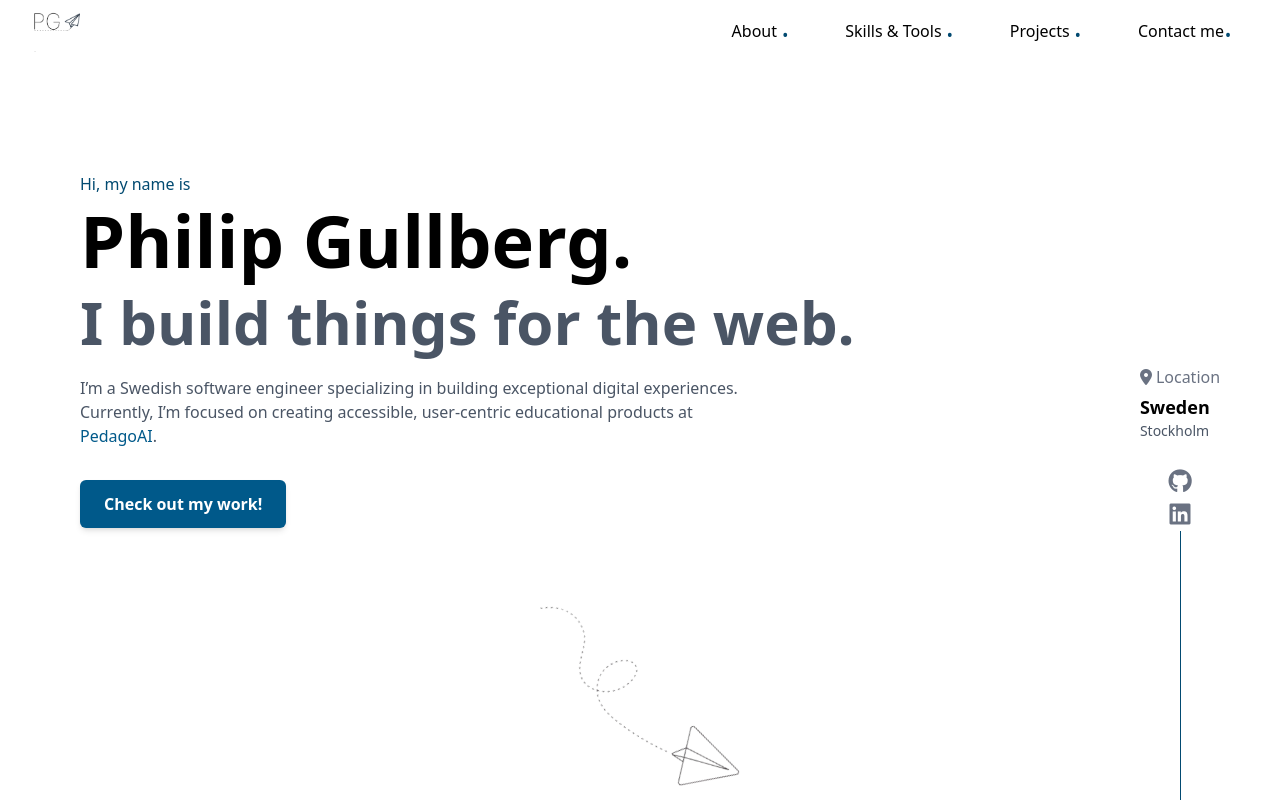
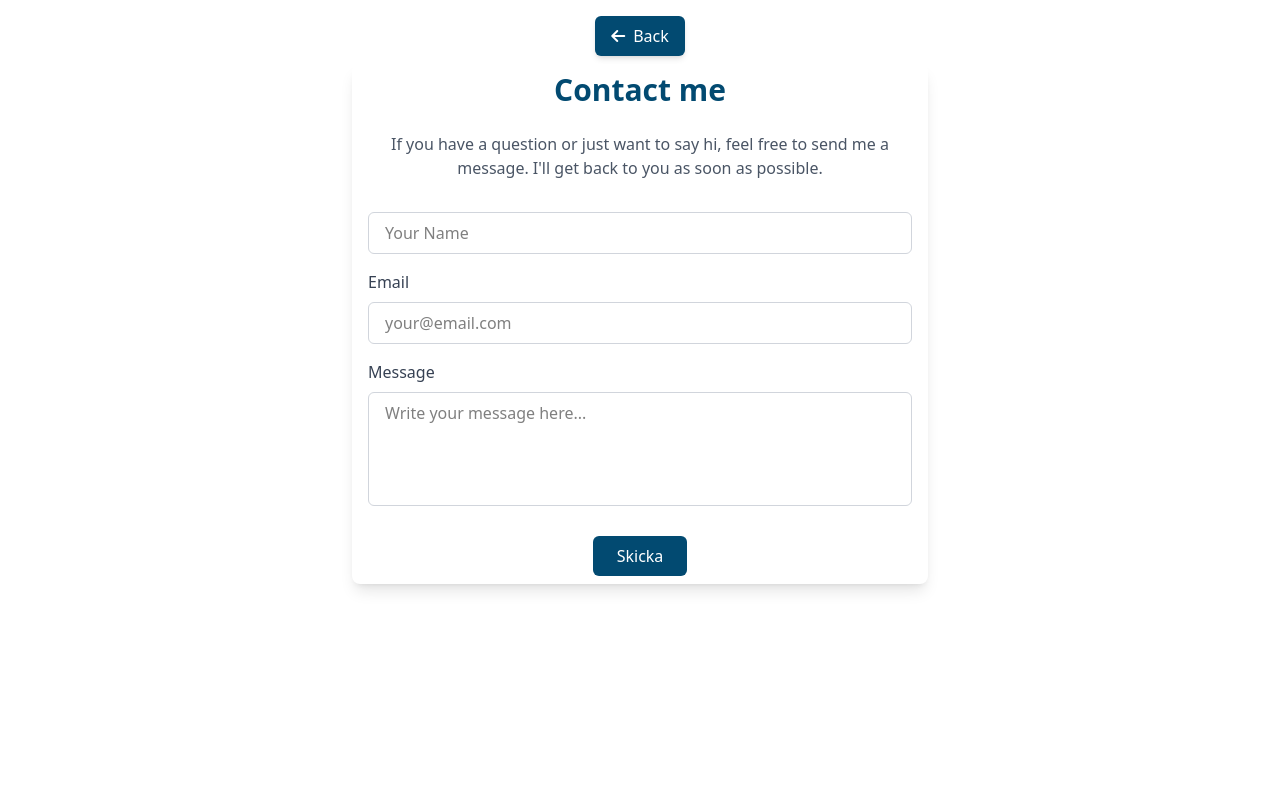
Before and after one commit to PhilipGullberg/personal-website, a Vue app: page /contact in a window 1280 px wide. Shown: the top 800 px of the page. Built offline with nearby package versions, Linux system fonts and the light colour scheme.

Commit message:
Added scroll animations

```diff
--- a/src/App.vue
+++ b/src/App.vue
@@ -1,7 +1,9 @@
 <!-- src/App.vue -->
 <template>
   <div id="app" class="flex flex-col min-h-screen">
-    <OnePager />
+
+
+    <router-view></router-view>
   </div>
 </template>
 
--- a/src/components/HeroTailwind.vue
+++ b/src/components/HeroTailwind.vue
@@ -1,5 +1,5 @@
 <template>
-  <section class="relative w-full min-h-screen flex bg-white">
+  <section class="relative w-full md:min-h-screen h-130 flex bg-white">
     <div class="container mx-auto md:px-20 px-8 pt-12 md:pt-28">
       <p class="text-md text-sky-900 mb-2">Hi, my name is </p>
 
@@ -54,7 +54,7 @@
     <span class="h-92 border-l-1  border-sky-900 mb-4 "></span>
   </div>
   <div class="flex justify-center">
-    <img src="../assets/Paper_plane.png" class="md:w-68 w-48 -scale-100 rotate-240 absolute top-5/6 md:top-3/4" alt="">
+    <img src="../assets/Paper_plane.png" class="md:w-68 w-48 -scale-100 rotate-240 absolute z-50 top-5/6 md:top-3/4" alt="">
   </div>
 </template>
 
--- a/src/components/Navigation.vue
+++ b/src/components/Navigation.vue
@@ -1,18 +1,18 @@
 <template>
-    <nav  class=" p-2 sticky top-0 transition-colors duration-300 z-90  " :class="{'bg-gray-200': isOpen, '': !isOpen}, scrolled
+    <nav  class=" p-2 sticky top-0 transition-colors duration-300 z-90  " :class=" scrolled
       ? 'bg-white border-b border-gray-200 shadow-sm transition-colors duration-200'
       : 'bg-transparent border-none transition-colors duration-200'">
-      <ul class="hidden md:flex justify-between align-items space-x-6 px-6">
-        <a href=""> <img src="../assets/icon_fin.png" class="w-12 " alt=""></a>
+      <ul class="hidden md:flex justify-between items-center space-x-6 px-6">
+        <img src="../assets/icon_fin.png" class="w-16 " alt="">
         <div class="flex space-x-10">
         <li>
           <a
-            href="#about"
+            href="/#about"
             class="relative inline-block text-black
              after:content-[''] after:absolute after:bottom-0 after:left-0
              after:w-0 after:h-[2px] after:bg-sky-900
              hover:after:w-full after:transition-all after:duration-300
-             mr-4"
+             mr-4 "
             active-class="active-link"
           >
             About <span class="text-sky-900 text-3xl">.</span>
@@ -20,7 +20,7 @@
         </li>
         <li>
           <a
-            href="#kompetenser"
+            href="/#kompetenser"
             class="relative inline-block text-black
              after:content-[''] after:absolute after:bottom-0 after:left-0
              after:w-0 after:h-[2px] after:bg-sky-900
@@ -33,7 +33,7 @@
         </li>
         <li>
           <a
-            href="#projekt"
+            href="/#projekt"
             class="relative inline-block text-black
              after:content-[''] after:absolute after:bottom-0 after:left-0
              after:w-0 after:h-[2px] after:bg-sky-900
@@ -45,8 +45,8 @@
           </a>
         </li>
         <li>
-            <a
-                href="#kontakt"
+            <router-link
+                to="/contact"
                 class="relative inline-block text-black
              after:content-[''] after:absolute after:bottom-0 after:left-0
              after:w-0 after:h-[2px] after:bg-sky-900
@@ -55,12 +55,12 @@
                 active-class="active-link"
             >
                 Contact me<span class="text-sky-900 text-3xl">.</span>
-            </a>
+            </router-link>
         </li>
     </div>
       </ul>
-      <div class="flex justify-between">
-        <a href=""> <img src="../assets/icon_fin.png" class="w-10 md:hidden" alt=""></a>
+      <div class="flex justify-between items-center px-4">
+        <a href=""> <img src="../assets/icon_fin.png" class="w-14 md:hidden" alt=""></a>
       <div class="flex items-center md:hidden">
           <button
             type="button"
@@ -70,7 +70,7 @@
             aria-label="Toggle menu"
           >
             <svg
-              class="h-6 w-6"
+              class="h-8 w-8"
               stroke="currentColor"
               fill="none"
               viewBox="0 0 24 24"
@@ -87,13 +87,13 @@
         <!-- Mobile menu -->
 
         </div>
-        <div v-if="isOpen" class="md:hidden mt-4 ">
+        <div v-if="isOpen" class="md:hidden mt-4  ">
 
-        <ul class="space-y-4">
+        <ul class="space-y-4 ps-4 pb-2">
 
         <li>
           <a
-            to="#about"
+            href="/#about"
             class="relative inline-block text-black
              after:content-[''] after:absolute after:bottom-0 after:left-0
              after:w-0 after:h-[2px] after:bg-sky-900
@@ -106,7 +106,7 @@
         </li>
         <li>
           <a
-            to="#kompetenser"
+            href="/#kompetenser"
             class="relative inline-block text-black
              after:content-[''] after:absolute after:bottom-0 after:left-0
              after:w-0 after:h-[2px] after:bg-sky-900
@@ -119,7 +119,7 @@
         </li>
         <li>
           <a
-            to="#projekt"
+            href="/#projekt"
             class="relative inline-block text-black
              after:content-[''] after:absolute after:bottom-0 after:left-0
              after:w-0 after:h-[2px] after:bg-sky-900
@@ -131,8 +131,8 @@
           </a>
         </li>
         <li>
-            <a
-                to="#kontakt"
+            <router-link
+                to="/contact"
                 class="relative inline-block text-black
              after:content-[''] after:absolute after:bottom-0 after:left-0
              after:w-0 after:h-[2px] after:bg-sky-900
@@ -141,7 +141,7 @@
                 active-class="active-link"
             >
                 Contact me<span class="text-sky-900 text-3xl">.</span>
-            </a>
+            </router-link>
         </li>
     </ul>
 
--- a/src/main.js
+++ b/src/main.js
@@ -3,7 +3,9 @@ import { createApp } from 'vue'
 import App from './App.vue'
 import router from './router'
 import '../src/assets/index.css'
+import vFadeIn from './directives/vFadein.js'
 
 createApp(App)
-  .use(router) // Använd Vue Router
+  .use(router)
+  .directive('fade-in', vFadeIn)
   .mount('#app')
--- /dev/null
+++ b/src/views/Contact.vue
@@ -0,0 +1,138 @@
+<template >
+    <main v-fade-in>
+    <section class="flex justify-center mt-4" >
+  <router-link
+    to="/"
+    class="inline-flex items-center space-x-2 bg-sky-900 text-white
+           px-4 py-2 rounded-md shadow-md hover:bg-sky-800
+           transition-colors duration-300 focus:outline-none focus:ring-2
+           focus:ring-sky-900 focus:ring-offset-2"
+  >
+    <i class="fas fa-arrow-left"></i>
+    <span>Back</span>
+  </router-link>
+</section>
+    <section class="min-h-screen flex flex-col items-center mt-2 bg-white">
+      <div class="max-w-xl w-full mx-auto px-4 py-2 shadow-lg rounded-lg bg-white">
+        <!-- Heading -->
+        <h1 class="text-3xl font-bold text-sky-900 mb-6 text-center">Contact me</h1>
+
+        <!-- Description (optional) -->
+        <p class="text-gray-600 mb-8 text-center">
+          If you have a question or just want to say hi, feel free to send me a message. I'll get back to you as soon as possible.
+        </p>
+
+        <!-- Contact Form -->
+        <form @submit.prevent="handleSubmit">
+          <!-- Name Field -->
+          <div class="mb-4">
+            <label for="name" class="block text-gray-700 font-medium mb-2">
+
+            </label>
+            <input
+              type="text"
+              id="name"
+              v-model="form.name"
+              class="w-full px-4 py-2 border border-gray-300 rounded-md focus:outline-none
+                     focus:ring-2 focus:ring-sky-900 focus:border-transparent"
+              placeholder="Your Name"
+              required
+            />
+          </div>
+
+          <!-- Email Field -->
+          <div class="mb-4">
+            <label for="email" class="block text-gray-700 font-medium mb-2">
+              Email
+            </label>
+            <input
+              type="email"
+              id="email"
+              v-model="form.email"
+              class="w-full px-4 py-2 border border-gray-300 rounded-md focus:outline-none
+                     focus:ring-2 focus:ring-sky-900 focus:border-transparent"
+              placeholder="your@email.com"
+              required
+            />
+          </div>
+
+          <!-- Message Field -->
+          <div class="mb-6">
+            <label for="message" class="block text-gray-700 font-medium mb-2">
+              Message
+            </label>
+            <textarea
+              id="message"
+              v-model="form.message"
+              rows="4"
+              class="w-full px-4 py-2 border border-gray-300 rounded-md focus:outline-none
+                     focus:ring-2 focus:ring-sky-900 focus:border-transparent resize-none"
+              placeholder="Write your message here..."
+              required
+            ></textarea>
+          </div>
+
+          <!-- Submit Button -->
+          <div class="text-center">
+            <button
+              type="submit"
+              class="inline-block bg-sky-900 text-white px-6 py-2 rounded-md font-medium
+                     hover:bg-sky-800 transition-colors duration-300 focus:outline-none
+                     focus:ring-2 focus:ring-sky-900 focus:ring-offset-2"
+            >
+              Skicka
+            </button>
+          </div>
+        </form>
+
+        <div v-if="successMessage" class="mt-4 text-green-600 font-medium text-center">
+          {{ successMessage }}
+        </div>
+        <div v-if="errorMessage" class="mt-4 text-red-600 font-medium text-center">
+          {{ errorMessage }}
+        </div>
+      </div>
+    </section>
+</main>
+  </template>
+
+  <script>
+import Navigation from '@/components/Navigation.vue'
+  export default {
+    name: 'Contact',
+    components: {
+      Navigation,
+    },
+    data() {
+      return {
+        form: {
+          name: '',
+          email: '',
+          message: '',
+        },
+        successMessage: '',
+        errorMessage: '',
+      }
+    },
+    methods: {
+      handleSubmit() {
+        console.log('Form Submitted:', this.form)
+        this.successMessage = ''
+        this.errorMessage = ''
+
+        try {
+          this.successMessage = 'Tack för ditt meddelande! Jag återkommer snart.'
+          this.form.name = ''
+          this.form.email = ''
+          this.form.message = ''
+        } catch (err) {
+          this.errorMessage = 'Något gick fel. Vänligen försök igen senare.'
+        }
+      },
+    },
+  }
+  </script>
+
+  <style scoped>
+  /* Any extra styling you want */
+  </style>
--- a/src/views/OnePager.vue
+++ b/src/views/OnePager.vue
@@ -3,16 +3,16 @@
       <!-- Navigationsmeny längst upp -->
       <Navigation />
       <div class="flex-grow">
-        <section class="mb-16">
+        <section class="mb-16" v-fade-in>
           <HeroTailwind />
         </section>
 
-        <section class="mb-16" id="about">
+        <section class="mb-16" id="about" v-fade-in>
           <About />
         </section>
         <div class="relative w-full">
             <div class="flex justify-start w-full absolute md:-top-30 -top-25 ">
-                <img src="../assets/Paper_plane.png" class="md:w-52 w-42 rotate-70 ms-40" alt="">
+                <img src="../assets/Paper_plane.png" class="md:w-52 w-42  z-50 rotate-70 ms-40" alt="">
             </div>
         </div>
         <div class="relative">
@@ -34,7 +34,7 @@
         </div>
 
         <!-- Kompetenser/Skills-komponenten -->
-        <section class="mb-16" id="kompetenser">
+        <section class="mb-16" id="kompetenser" v-fade-in>
           <Competencies />
         </section>
 
@@ -57,7 +57,6 @@
   <script>
   import Navigation from '@/components/Navigation.vue'
   import HeroTailwind from '@/components/HeroTailwind.vue'
-  import Home from '@/components/Home.vue'
   import Competencies from '@/components/Competencies.vue'
   import Projects from '@/components/Projects.vue'
   import About from '@/components/About.vue'
@@ -75,7 +74,15 @@
   }
   </script>
 
-  <style scoped>
+  <style>
+.fade-start {
+  opacity: 0;
+  transform: translateY(20px);
+}
 
-  /* Om du vill lägga till specifik styling för din showcase-sida */
+.fade-end {
+  opacity: 1;
+  transform: translateY(0);
+  transition: opacity 0.7s ease-out, transform 0.7s ease-out;
+}
   </style>
```
Also changed, not shown: src/components/Projects.vue (+4 -3 lines), src/directives/vFadeIn.js (added, +21 -0 lines), src/router/index.js (+4 -7 lines), src/assets/icon_fin.png, src/assets/icon_finished.png (added).
